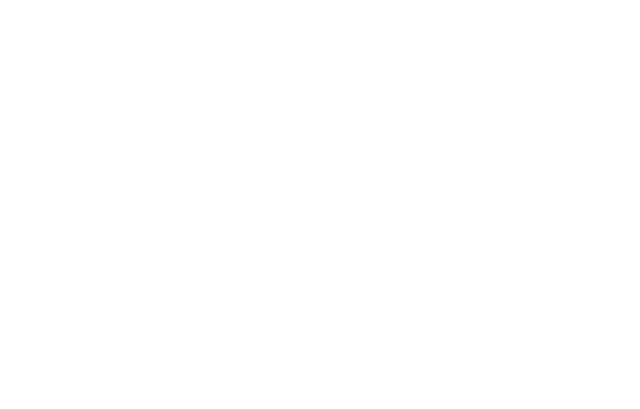
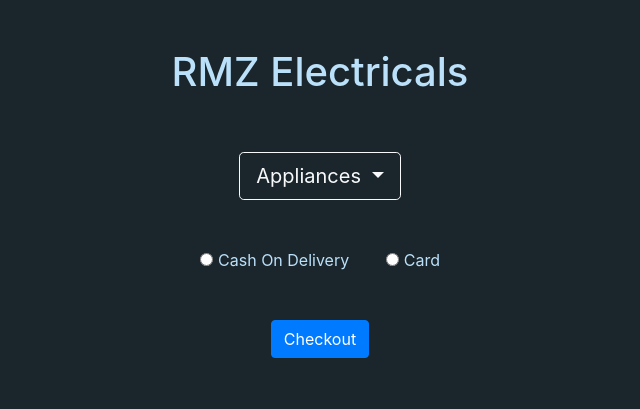
Before and after one commit to DEEJ4Y/BillingPage, a plain HTML site: page index.html in a window 1280 px wide. Shown: the whole page, without its empty margins (320-960 px from the left). Drawn offline with nearby package versions, Linux system fonts and the light colour scheme.

Commit message:
Added main content
Added the body to the html file. Added some CSS styling for the elements.

```diff
--- a/index.html
+++ b/index.html
@@ -15,6 +15,31 @@
 </head>
 
 <body>
+
+    <div class="container-fluid">
+        <h1>RMZ Electricals</h1>
+
+        <div class="dropdown">
+            <button class="btn btn-lg btn-outline-light dropdown-toggle" type="button" id="applianceMenuButton"
+                data-toggle="dropdown" aria-haspopup="true" aria-expanded="false">
+                Appliances
+            </button>
+            <div class="dropdown-menu scrollable-menu" aria-labelledby="applianceMenuButton">
+                <span class="dropdown-item">Fridge</span>
+                <span class="dropdown-item">Desktop PC</span>
+                <span class="dropdown-item">Laptop</span>
+                <span class="dropdown-item">Microwave</span>
+                <span class="dropdown-item">Washing</span>
+            </div>
+        </div>
+
+        <input type="radio" name="paymentType" id="cash">Cash On Delivery
+        <input type="radio" name="paymentType" id="card">Card
+        <br>
+        <button class="btn btn-primary">Checkout</button>
+
+        </form>
+    </div>
 
 
 
--- a/index.js
+++ b/index.js
@@ -0,0 +1,3 @@
+function onSubmit(){
+    alert("Form has been submitted");
+}
--- a/master.css
+++ b/master.css
@@ -0,0 +1,27 @@
+body {
+  background-color: #1b262c;
+  color: #bbe1fa;
+  padding: 3rem 7rem;
+  text-align: center;
+}
+
+button {
+  margin: 3rem auto;
+}
+
+input {
+  margin-right: 5px;
+}
+
+/* Appliance Dropdown Menu */
+.scrollable-menu {
+  height: auto;
+  max-height: 7rem;
+  overflow-x: hidden;
+}
+
+/* Payment Method */
+
+#card {
+  margin-left: 2rem;
+}
```
